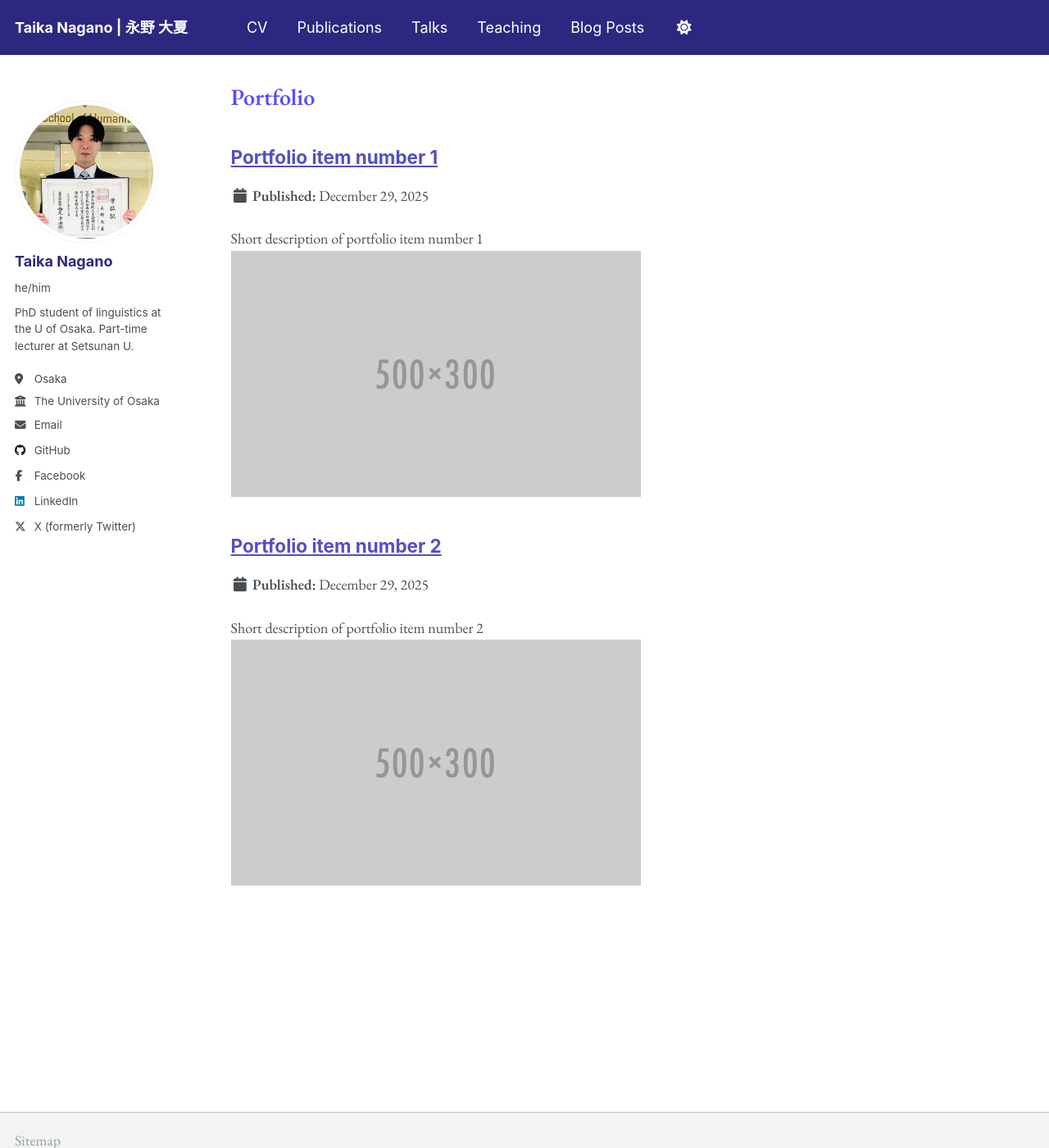
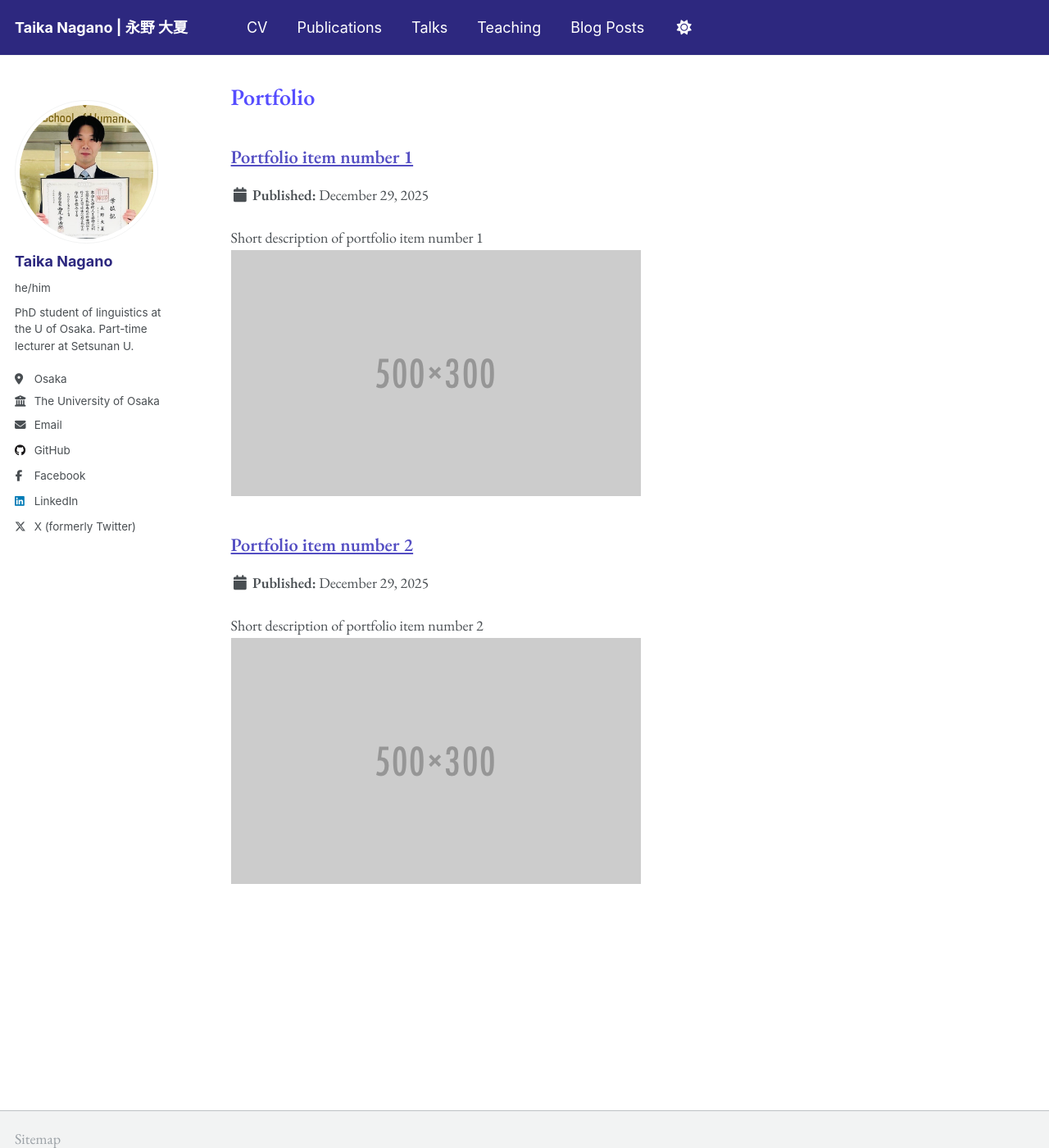
Before and after one commit to TaikaNagano/taikanagano.github.io, a Jekyll site: the page built from _pages/portfolio.html, in a window 1280 px wide and 1400 px high. Shown: the whole window at 82% size. Built offline with Jekyll 4.4.1, drawn with Linux system fonts in a browser that asks for light colours.

Commit message:
Update main.scss

```diff
--- a/assets/css/main.scss
+++ b/assets/css/main.scss
@@ -223,3 +223,15 @@ h1, h2, h3, h4, h5, h6 {
   line-height: 1.35;
   color: #2D287F;
 }
+
+/* ===== Archive / list item titles (Teaching, Publications, Talks, etc.) ===== */
+.archive__item-title,
+.archive__item-title a {
+  font-family:
+    "EB Garamond",
+    "Hiragino Mincho ProN",
+    "Yu Mincho",
+    "Noto Serif JP",
+    serif;
+  line-height: 1.3;
+}
```
